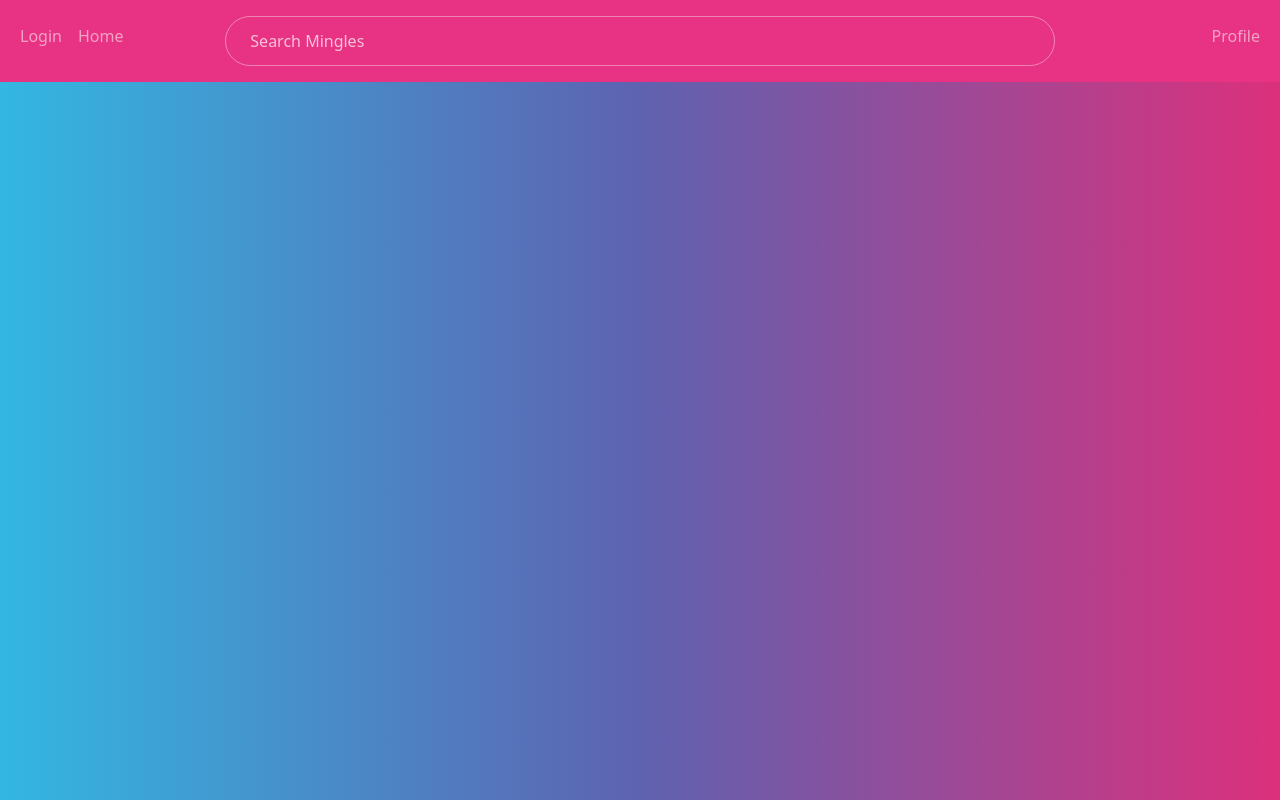
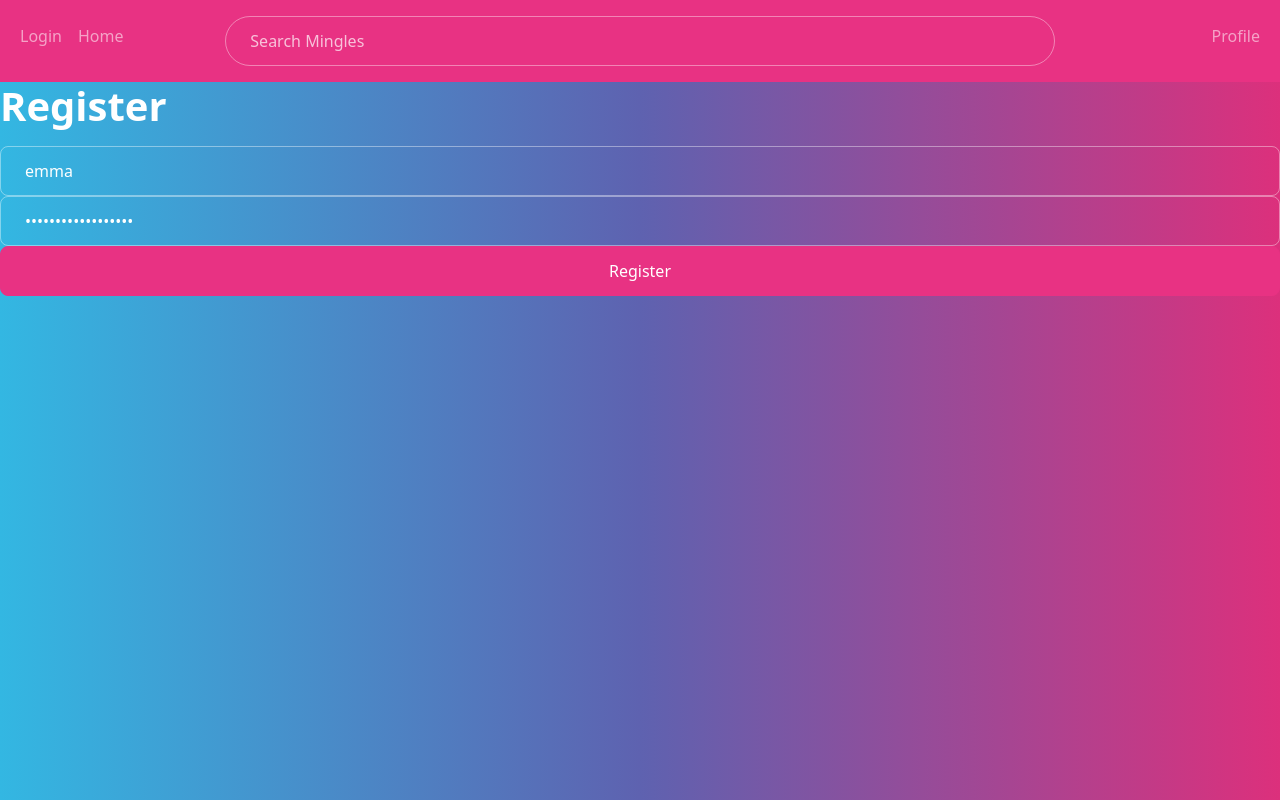
Before and after one commit to srazh/CS4550_FinalProject, a React (Create React App) app: page /register in a window 1280 px wide. Before the commit this address had no page. Built offline with nearby package versions, Linux system fonts and the light colour scheme.

Commit message:
works until now

```diff
--- a/src/App.js
+++ b/src/App.js
@@ -5,6 +5,7 @@ import {BrowserRouter} from "react-router-dom";
 import {Route, Routes} from "react-router";
 import Profile from "./users/profile.js";
 import Login from "./users/login.js"
+import Register from './users/register';
 import HeaderComponent from "./header";
 import {Provider} from "react-redux";
 import {configureStore} from "@reduxjs/toolkit";
@@ -34,8 +35,11 @@ function App() {
                             }/>
 
         <Route path="/login" element={<Login/>}/>
+        <Route path="/register" element={<Register/>}/>
           <Route path="/home" element={<HomeComponent/>}/>
-          <Route path="/profile" element={<Profile/>}/>
+          <Route path="/profile" element={
+
+          <Profile/>}/>
         </Routes>
       </BrowserRouter>
       </Provider>
--- a/src/home/index.js
+++ b/src/home/index.js
@@ -1,10 +1,9 @@
-import HeaderComponent from "../header";
 
 const HomeComponent = () => {
   return(
       <>
         <div className="container mt-5">
-          <HeaderComponent/>
+
         </div>
       </>
   );
--- a/src/users/login.js
+++ b/src/users/login.js
@@ -6,7 +6,7 @@ import {Navigate, useNavigate} from "react-router";
 
 
 const Login = () => {
-    const {currentUser} = useSelector((state) => state.users)
+    const currentUser = useSelector((state) => state.users)
     const [username, setUsername] = useState('emma')
     const [password, setPassword] = useState('flyingdophins12345')
     const dispatch = useDispatch()
@@ -24,7 +24,7 @@ const Login = () => {
 
 return (
     <>
-    <h1>Login</h1>
+    <h1>Login to Music Mingles </h1>
     <input
         onChange={(e) => setUsername(e.target.value)}
         placeholder="username"
@@ -37,7 +37,7 @@ return (
         value={password}
         className="form-control"
     />
-    <button
+    <button type="button" class="btn btn-success"
     onClick={handleLoginBtn}>
         Login
         </button>
--- a/src/users/profile.js
+++ b/src/users/profile.js
@@ -7,7 +7,7 @@ import {logoutThunk} from "./users-thunk";
 
 export const Profile = () => {
     const navigate = useNavigate()
-    const {currentUser} = useSelector((state) => state.users)
+    const currentUser = useSelector((state) => state.users)
     const dispatch = useDispatch()
     const handleLogoutBtn = () => {
         dispatch(logoutThunk())
--- /dev/null
+++ b/src/users/register.js
@@ -0,0 +1,50 @@
+import {useState} from "react";
+import {useDispatch, useSelector} from "react-redux";
+import {registerThunk} from "./users-thunk";
+import {current} from "@reduxjs/toolkit";
+import {Navigate} from "react-router";
+
+
+const Register = () => {
+
+    const currentUser = useSelector((state) => state.users)
+    const [username, setUsername] = useState('emma')
+    const [password, setPassword] = useState('flyingdophins12345')
+    const dispatch = useDispatch()
+    const handleRegisterBtn = () => {
+        dispatch(registerThunk({username, password}))
+    }
+
+    if(currentUser) {
+        return (<Navigate to={'/profile'}/>)
+    }
+
+
+    return (
+        <>
+        <h1>Register</h1>
+        <input
+                onChange={(e) => setUsername(e.target.value)}
+                className="form-control"
+                placeholder="username"
+                value={username}/>
+            <input
+                onChange={(e) => setPassword(e.target.value)}
+                className="form-control"
+                placeholder="password"
+                type="password"
+                value={password}/>
+            <button
+                className="btn btn-primary w-100"
+                onClick={handleRegisterBtn}>
+                Register
+            </button>
+            {
+                currentUser &&
+                <h1>Welcome new user: {currentUser.username}</h1>
+            }
+        </>
+    )
+}
+
+export default Register
```
